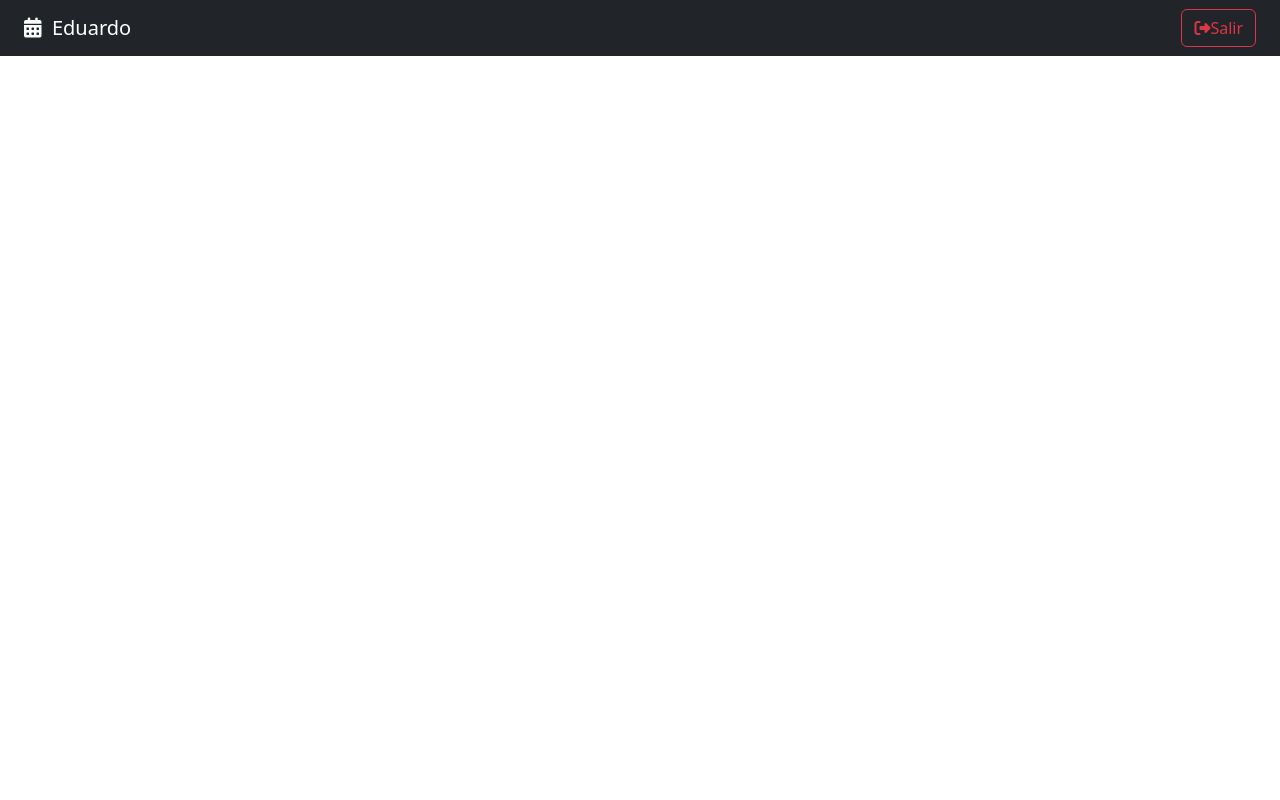
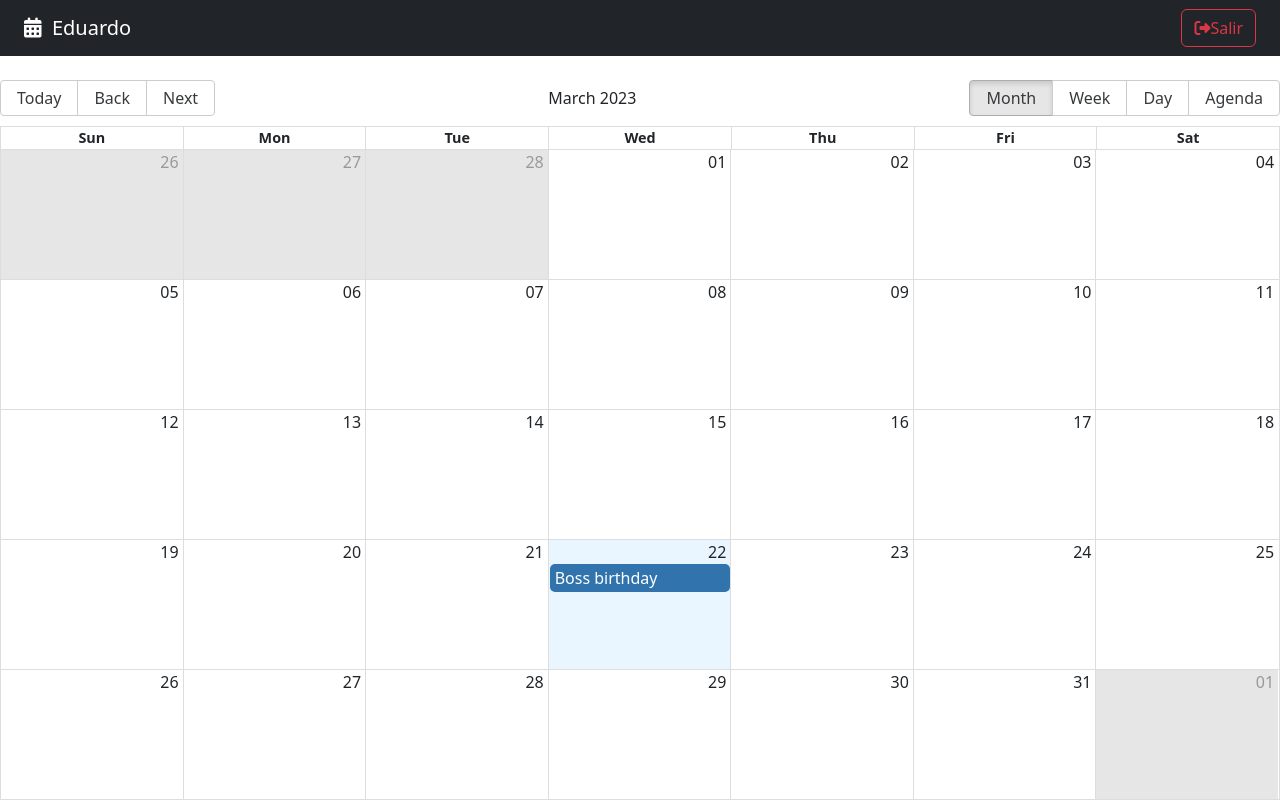
Before and after one commit to edualedesma/10-calendar, a React (Vite) app: page / in a window 1280 px wide. Built offline with nearby package versions, Linux system fonts and the light colour scheme.

Commit message:
Install big-calendar and date-fns. Starting with Calendar page

```diff
--- a/package.json
+++ b/package.json
@@ -9,7 +9,9 @@
     "preview": "vite preview"
   },
   "dependencies": {
+    "date-fns": "^2.29.3",
     "react": "^18.2.0",
+    "react-big-calendar": "^1.6.8",
     "react-dom": "^18.2.0",
     "react-router-dom": "^6.9.0"
   },
--- a/src/calendar/pages/CalendarPage.jsx
+++ b/src/calendar/pages/CalendarPage.jsx
@@ -1,9 +1,44 @@
-import { Navbar } from "../"
+import { Calendar, dateFnsLocalizer } from 'react-big-calendar';
+import 'react-big-calendar/lib/css/react-big-calendar.css';
+import { addHours, format, parse, startOfWeek, getDay } from 'date-fns';
+import enUS from 'date-fns/locale/en-US';
+import { Navbar } from "../";
+
+const locales = {
+	'en-US': enUS,
+};
+
+const localizer = dateFnsLocalizer({
+	format,
+	parse,
+	startOfWeek,
+	getDay,
+	locales,
+});
+
+const events = [{
+	title: 'Boss birthday',
+	notes: 'Buy a gift',
+	start: new Date(),
+	end: addHours( new Date(), 2),
+	bgColor: '#fafafa',
+	user: {
+		_id: '123',
+		name: 'Eduardo'
+	}
+}]
 
 export const CalendarPage = () => {
 	return (
 		<>
 			<Navbar />
+			<Calendar
+				localizer={ localizer }
+				events={ events }
+				startAccessor="start"
+				endAccessor="end"
+				style={{ height: 'calc( 100vh - 80px )' }}
+    		/>
 		</>
 	)
 }
```
Also changed, not shown: 1 other file (tests, documents, lock files or other folders).
